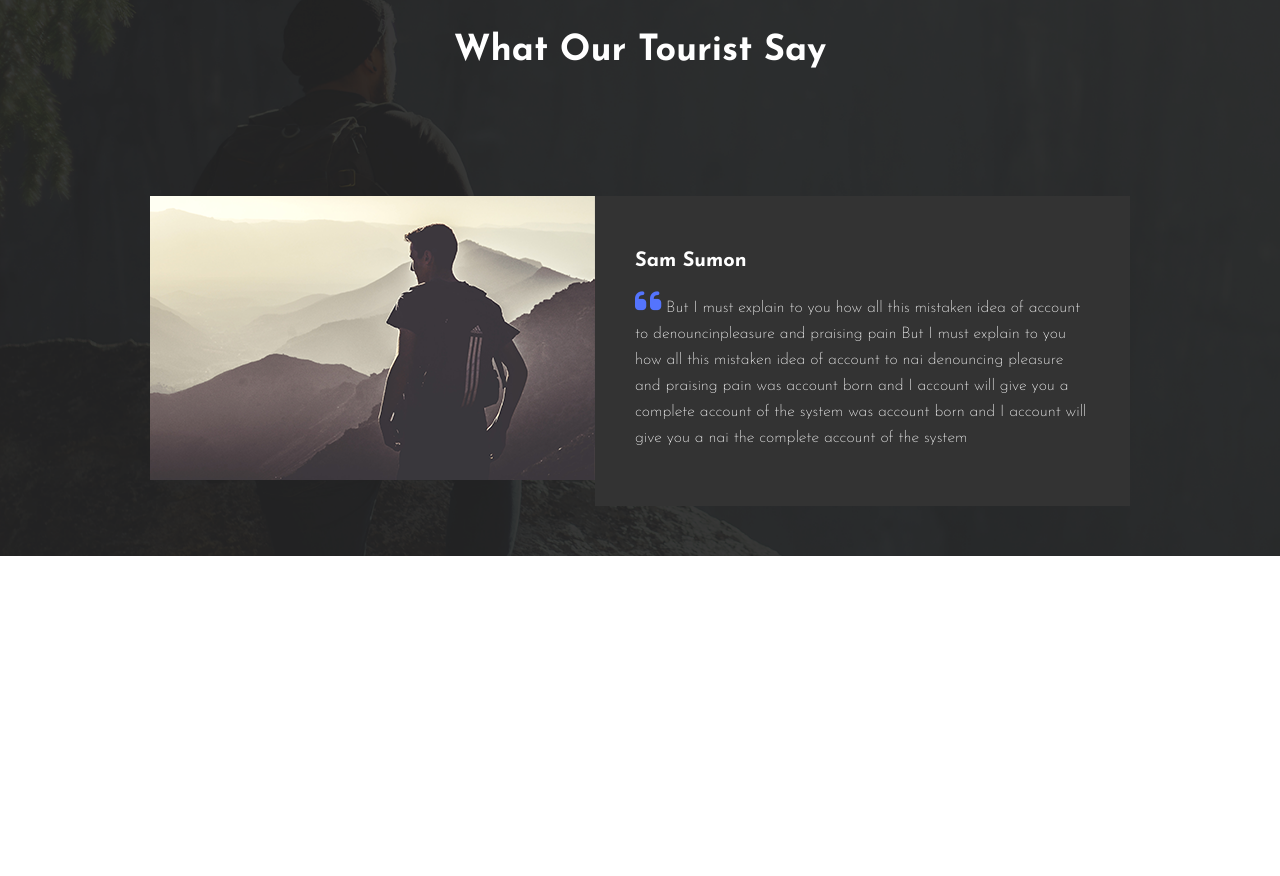
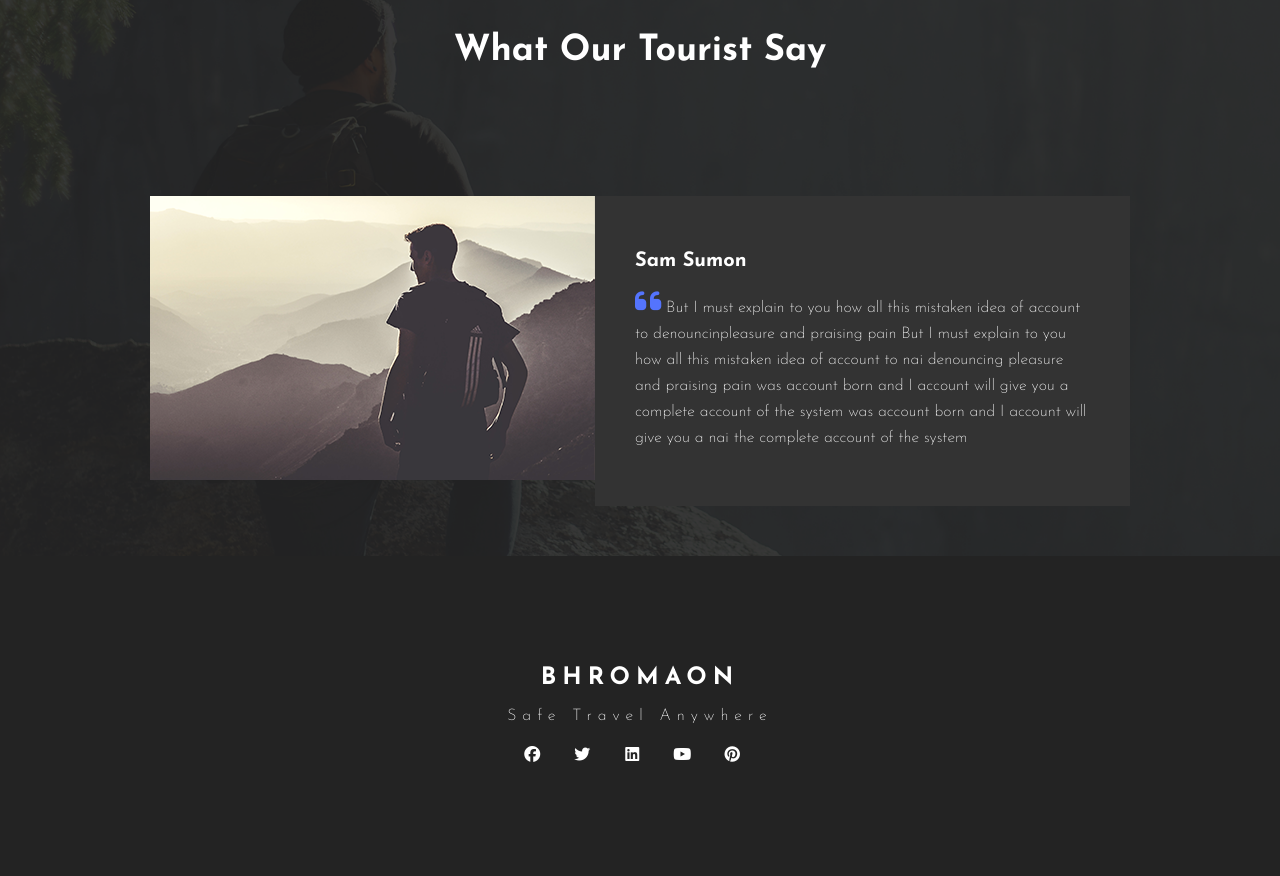
Before and after one commit to jouku/assignment-14, a plain HTML site: page index.html in a window 1280 px wide. Shown: the part 2864-3740 px from the top of the page. Before the commit the page ends 3420 px from the top, so only its background shows below. Drawn offline with nearby package versions, Linux system fonts and the light colour scheme.

Commit message:
Footer section handling

```diff
--- a/index.html
+++ b/index.html
@@ -143,6 +143,22 @@
             </div>
         </div>
     </div>
+
+    <div class="footer-section">
+        <div class="view">
+            <div>
+                <h1>Bhromaon</h1>
+                <p>Safe Travel Anywhere</p>
+            </div>
+            <div class="social-icons">
+                <a href="https://facebook.com" class="social-icon"><i class="fa-brands fa-facebook"></i></a>
+                <a href="https://twitter.com" class="social-icon"><i class="fa-brands fa-twitter"></i></a>
+                <a href="https://instagram.com" class="social-icon"><i class="fa-brands fa-linkedin"></i></a>
+                <a href="https://linkedin.com" class="social-icon"><i class="fa-brands fa-youtube"></i></a>
+                <a href="https://pinterest.com" class="social-icon"><i class="fa-brands fa-pinterest"></i></a>
+            </div>
+        </div>
+    </div>
 </body>
 
 </html>
--- a/styles/scss/index.scss
+++ b/styles/scss/index.scss
@@ -416,3 +416,51 @@ body {
         }
     }
 }
+
+.footer-section {
+    position: relative;
+    height: 40vh;
+    display: grid;
+    align-items: center;
+    color: $white-color;
+    padding: 0 100px 0 100px;
+    justify-content: space-around;
+    background-color: $light-black-color;
+
+    h1 {
+        clear: $black-color;
+        font-size: 24px;
+        font-weight: bold;
+        line-height: 50px;
+        text-align: center;
+        text-transform: uppercase;
+        letter-spacing: 6px;
+    }
+
+    p {
+        clear: $black-color;
+        font-size: 16px;
+        line-height: 26px;
+        text-align: center;
+        font-weight: 200;
+        letter-spacing: 6px;
+    }
+
+    .social-icons {
+        display: flex;
+
+        .social-icon {
+            color: $white-color;
+            display: flex;
+            align-items: center;
+            justify-content: center;
+            height: 50px;
+            width: 50px;
+            text-decoration: none;
+
+            &:hover {
+                color: $light-blue-color;
+            }
+        }
+    }
+}
--- a/styles/scss/variables.scss
+++ b/styles/scss/variables.scss
@@ -11,3 +11,4 @@ $red-color: #FF6363;
 $navbar-color: $blue-color;
 $navbar-light-color: #8399fb;
 $grey-color: #333333;
+$light-black-color: #232323;
```
Also changed, not shown: styles/css/index.min.css, 1 other file.
